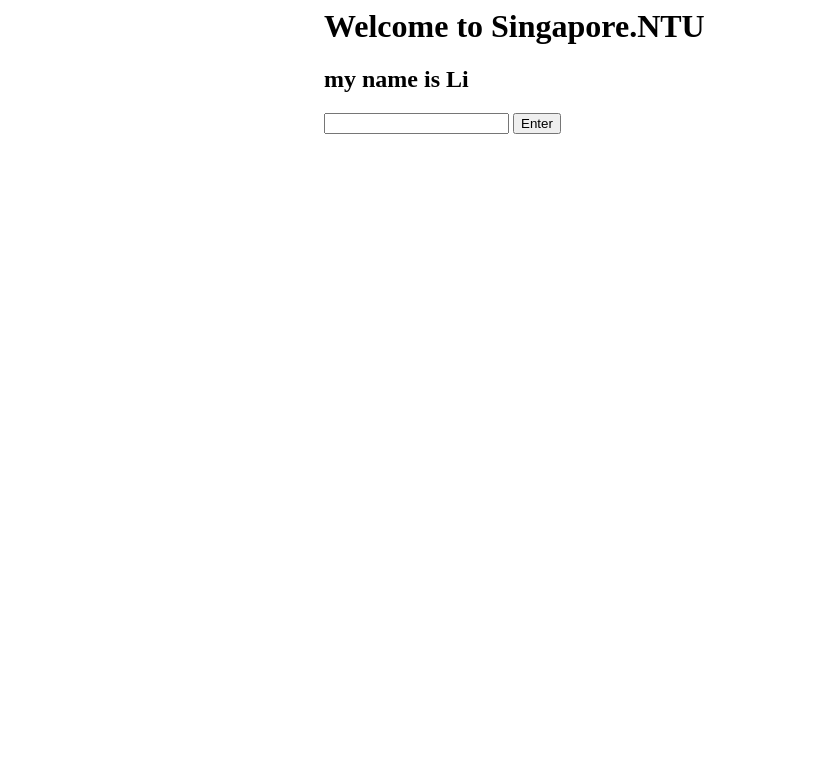
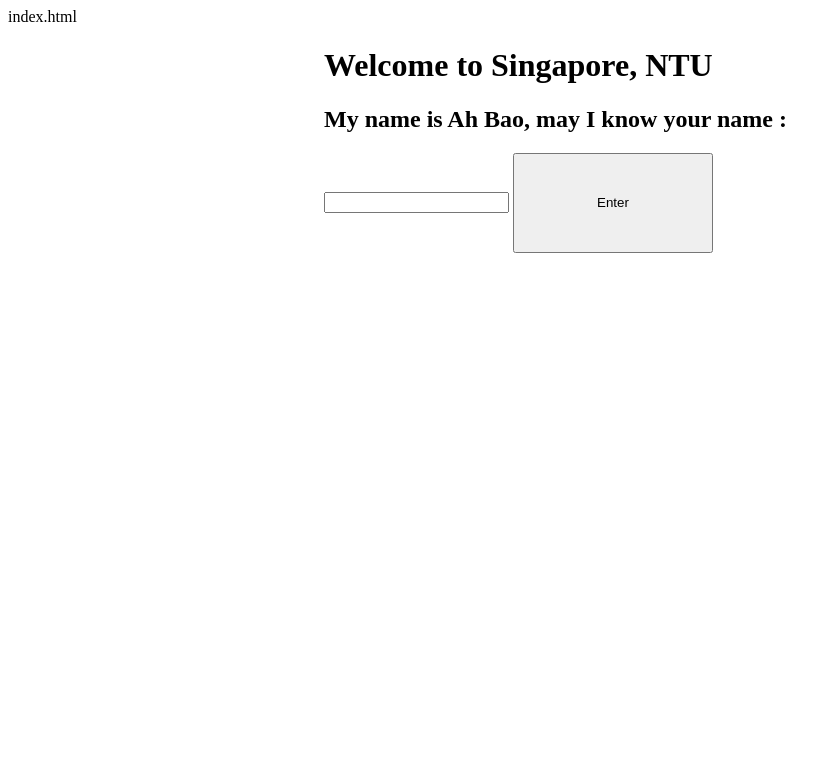
Before and after one commit to 1218537107slzb6/lhr, a Flask app: page / in a window 1280 px wide. Shown: the top 783 px of the page, without its empty margins (0-840 px from the left). Run offline with Flask 3, Linux system fonts and the light colour scheme.

Commit message:
Update index.html

```diff
--- a/templates/index.html
+++ b/templates/index.html
@@ -1,18 +1,19 @@
 
 
+index.html
+
 <style>
-  .container{width: 100%;margin: auto;}
-  @media(min-width:600px){.container{width: 80%;}}
-  @media(min-width:768px){.container{width: 60%;}}
-  @media(min-width:1024px){.container{width: 50%;}}
- </style>
+.container{width:100%;margin:auto}
+@media (min-width:600px) {.container{width: 80%;}}
+@media (min-width:768px) {.container{width: 60%;}}
+@media (min-width:1024px) {.container{width: 50%;}}
+</style>
 
 <div class="container">
- <h1>Welcome to Singapore.NTU</h1>
-  <form action = "/main" method ="post">
-    <h2>my name is Li
-    </h2>
-    <input type ="text" name ="r">
-    <input type ="submit" value ="Enter">
-  </form>
+<h1>Welcome to Singapore, NTU</h1>
+<form action="/main" method="post">
+  <h2>My name is Ah Bao, may I know your name : </h2>
+  <input type = "text" name="r">
+  <input type = "submit" value="Enter" style="width:200px;height:100px;">
+</form>
 </div>
```
